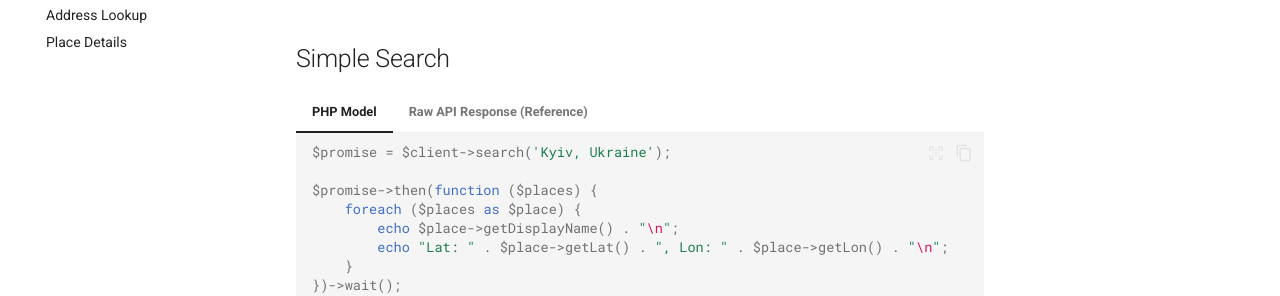
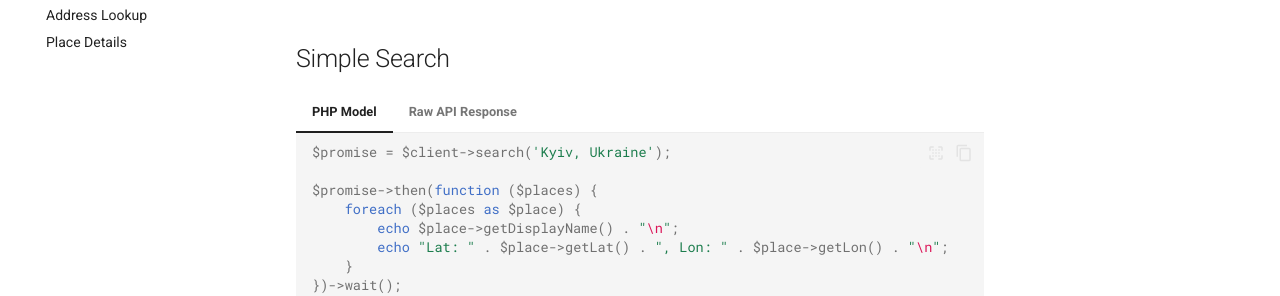
Before and after one commit to Fyennyi/nominatim-async, an MkDocs documentation site: the page built from docs/usage/searching.md, in a window 1280 px wide and 1159 px high. Shown: the part 252-548 px from the top of the window. Built offline with MkDocs 1.6.1 and Material for MkDocs 9.7.7, drawn with Linux system fonts in a browser that asks for light colours; comment, search, counter and statistics services are not loaded.

Commit message:
docs: Standardize raw response tab names

````diff
--- a/docs/usage/searching.md
+++ b/docs/usage/searching.md
@@ -17,7 +17,7 @@ Forward geocoding allows you to convert a text address into geographic coordinat
     })->wait();
     ```
 
-=== "Raw API Response (Reference)"
+=== "Raw API Response"
 
     ```json
     [
````
